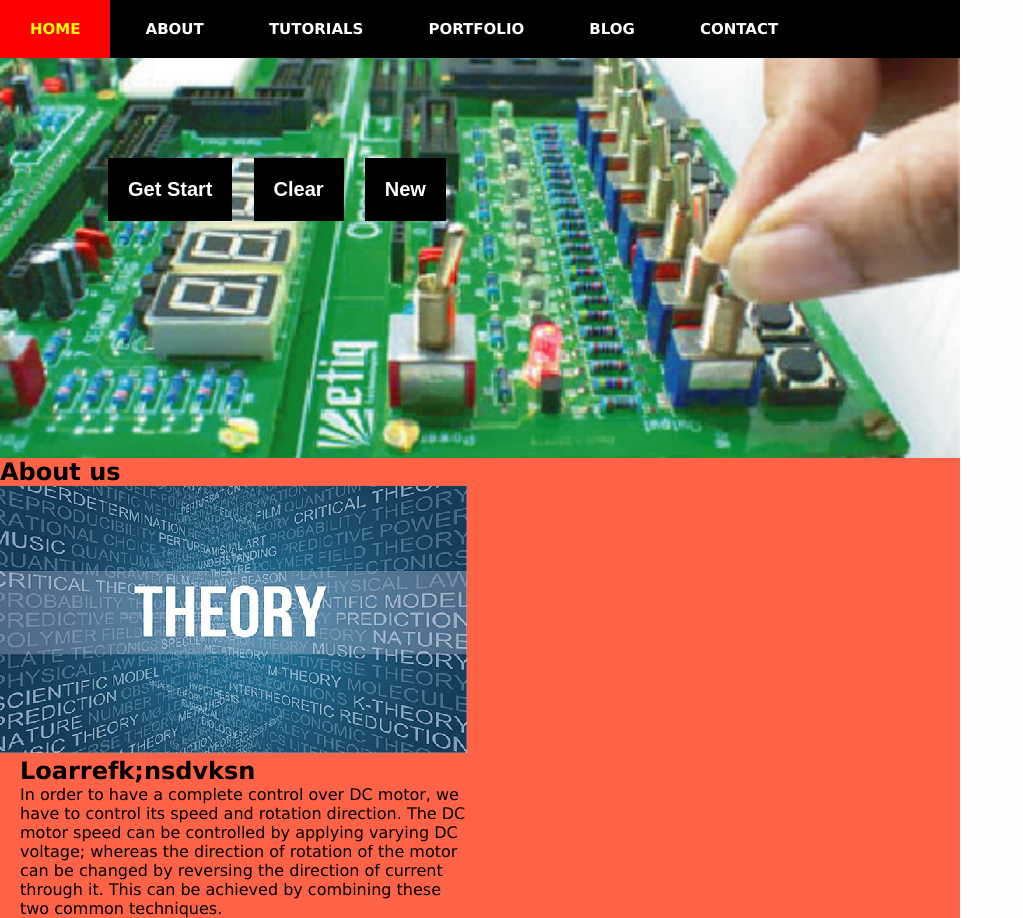
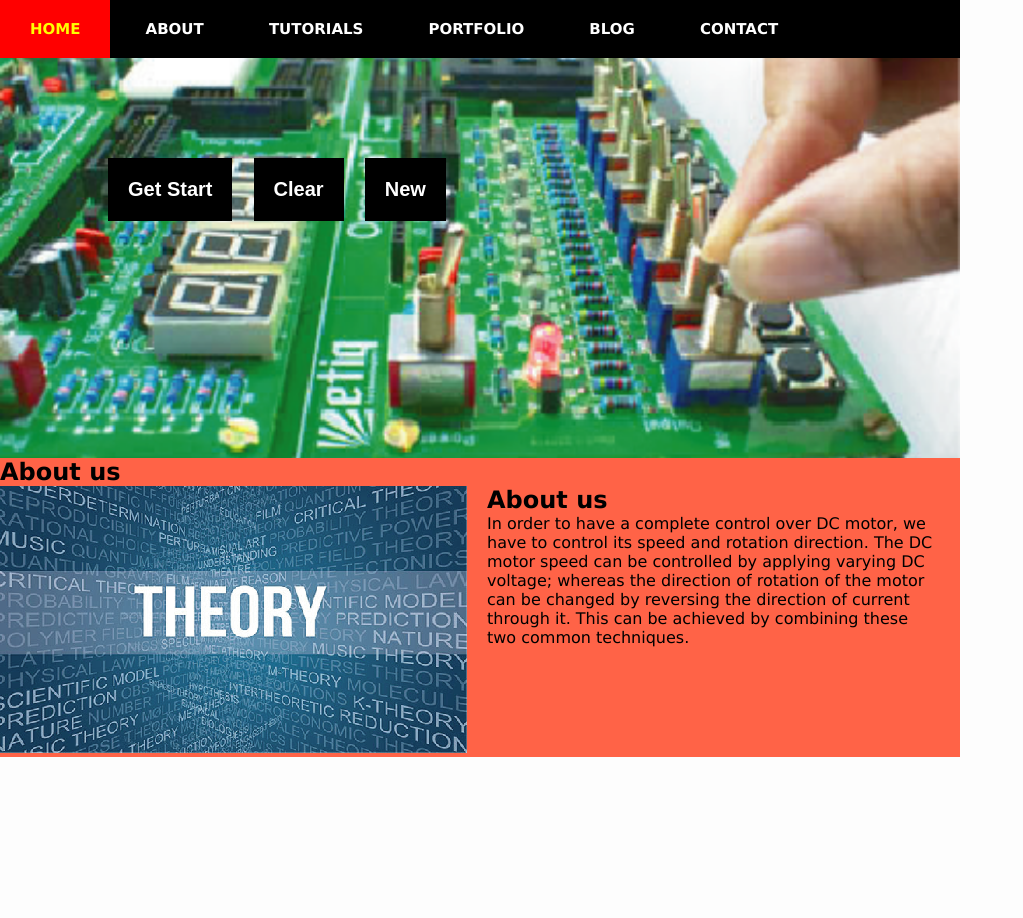
Before and after one commit to gmostofabd/8051-Tutorial-Home, a plain HTML site: page index.html in a window 1280 px wide. Shown: the whole page, without its empty margins (0-1023 px from the left). After the commit the page ends 800 px from the top, so only its background shows below. Drawn offline with Linux system fonts and the light colour scheme.

Commit message:
Update index.html

```diff
--- a/index.html
+++ b/index.html
@@ -2,16 +2,9 @@
 <html lang="en">
 <head>
     <link rel="stylesheet" href="assets/style.css">
-    <link rel="shortcut icon" href="https://github.com/gmostofabd/melab-store/blob/main/Images/melab-bd_logo.jpg?raw=true" type="image/x-icon">
 
     <meta charset="UTF-8">
 
-    <!--Facebook Open graph Mete Tags-->
-    <meta property="og:url"                content="https://gmostofabd.github.io/8051-Tutorials/" />
-    <meta property="og:type"               content="article" />
-    <meta property="og:title"              content="8051 Assembly Tutorials" />
-    <meta property="og:description"        content="8051 Microcontroller Assembly Programming Practicals" />
-    <meta property="og:image"              content="assets/images/slide3.png" />
 
     <title>8051 Tutorials</title>
 </head>
@@ -43,18 +36,19 @@
         </div>
 
         <div class="about_section">
-          <div class="title"><h2>About us</h2>
+          <div class="title"><h2>About us</h2></div>
 
+          <div class="about">
+
+            <div class="row">
+
+              <div class="col">
+                <div class="about_logo"><img src="assets/images/slide1.png" alt="abc"></div>
               </div>
-          <div class="about">
-            <div class="row">
+
               <div class="col">
-                <div class="about_logo">
-                  <img src="assets/images/slide1.png" alt="abc">
-                </div>
-            </div>
                 <div class="about_text">
-              <h2>Loarrefk;nsdvksn</h2>
+                    <h2>About us</h2>
                     <p>
                       In order to have a complete control over DC motor, we have
                       to control its speed and rotation direction. The DC motor
@@ -65,7 +59,10 @@
                     </p>
                 </div>
               </div>
+
               </div>
+            </div>
+
           </div>
 
     </header>
```
Lines whose indentation alone changed are shown as unchanged.
